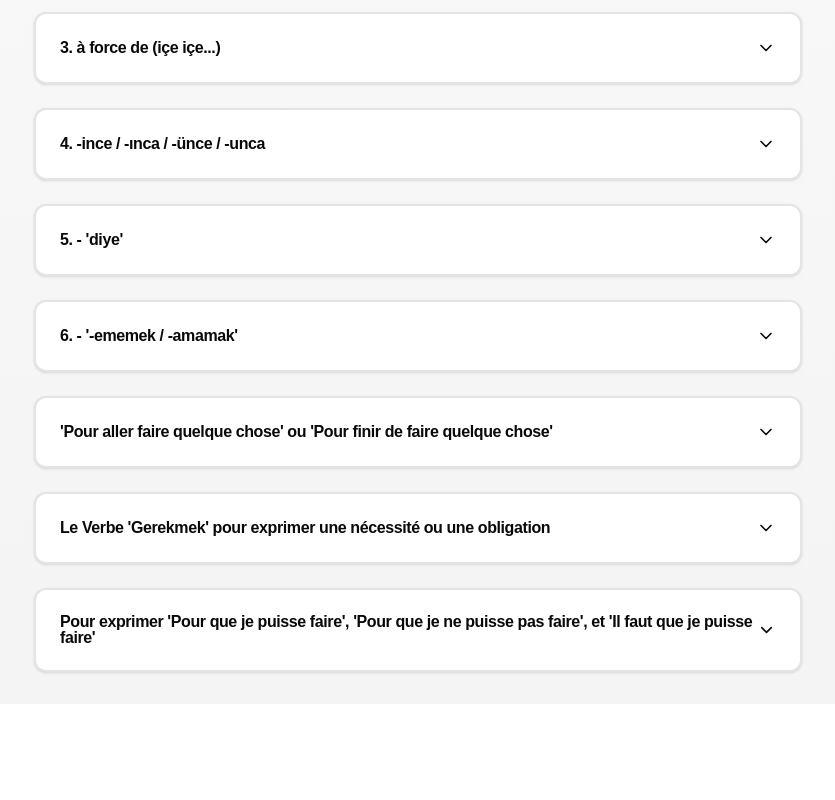
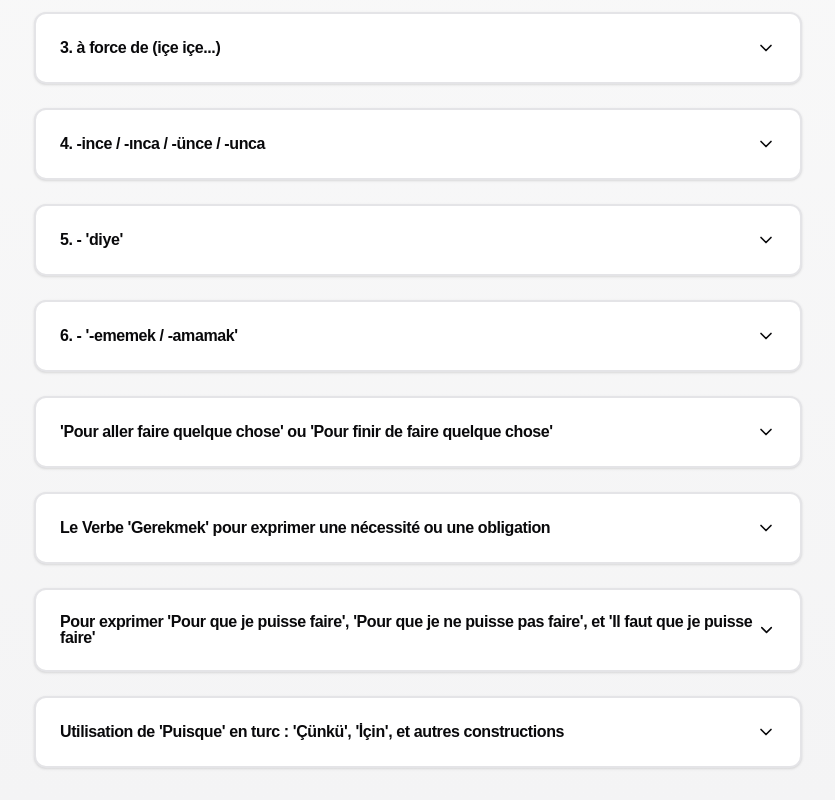
Before and after one commit to sabanyilmaz1/turkish-learning-app, a Next.js app: page /grammaire in a window 1280 px wide. Shown: the part 444-1244 px from the top of the page, without its empty margins (222-1057 px from the left). Before the commit the page ends 1148 px from the top, so only its background shows below. Built offline with nearby package versions, Linux system fonts and the light colour scheme.

Commit message:
Add detailed grammar rules for using 'Puisque' in Turkish, including examples and structures for 'çünkü', 'için', 'sebep', and 'daha önce'.

```diff
--- a/data/grammar.ts
+++ b/data/grammar.ts
@@ -407,4 +407,72 @@ export const grammarRules: GrammarRule[] = [
       },
     ],
   },
+  {
+    title:
+      "Utilisation de 'Puisque' en turc : 'Çünkü', 'İçin', et autres constructions",
+    content:
+      "En turc, l'expression de la cause avec 'Puisque' se fait de différentes manières selon le contexte de la phrase. Ce cours explique comment utiliser **'çünkü'**, **'için'**, et d'autres structures pour exprimer des causes et des résultats.\n\n" +
+      "### 1. **'Çünkü' pour exprimer une cause directe :**\n" +
+      "'Çünkü' est utilisé pour introduire directement une cause dans la phrase. Il est l'équivalent de 'puisque' ou 'parce que' en français.\n" +
+      "**Structure :**\n" +
+      "- **Cause** + **çünkü** + **Résultat**.\n\n" +
+      "**Exemple :**\n" +
+      "- **Çalışamıyorum çünkü çok yorgunum.** → Je ne peux pas travailler, puisque je suis très fatigué.\n\n" +
+      "### 2. **'İçin' pour exprimer une cause suivie d'une conséquence (but, nécessité) :**\n" +
+      "Lorsque l'on veut exprimer une cause avec un objectif ou une conséquence future, on utilise **'için'** (pour que).\n" +
+      "**Structure :**\n" +
+      "- **Cause** + **için** + **Résultat**.\n\n" +
+      "**Exemple :**\n" +
+      "- **Ali'nin verdiği cevaplar tatmin edici olmadığı için, savcı avukatını çağırdı.** → Puisque les réponses données par Ali ne sont pas satisfaisantes, le procureur a appelé son avocat.\n" +
+      "- **Bu projeyi bitirebilmemiz için, daha çok çalışmamız gerekiyor.** → Pour que nous puissions terminer ce projet, il faut que nous travaillions davantage.\n\n" +
+      "### 3. **'Sebep' pour une cause générale (plus formelle) :**\n" +
+      "Pour des formulations plus formelles ou générales, on peut utiliser **'sebep'**.\n" +
+      "**Structure :**\n" +
+      "- **Sebep** + de + cause + **daha önce** + résultat.\n\n" +
+      "**Exemple :**\n" +
+      "- **Sebep olarak çok çalışmak, önceki başarısızlığa yol açtı.** → Puisque la cause est un travail acharné, cela a conduit à un échec précédent.\n\n" +
+      "### 4. **Exemple complet avec 'Çünkü' :**\n" +
+      "Prenons la phrase suivante : **'Puisque les réponses que Ali a données ne sont pas satisfaisantes, le procureur a appelé son avocat.'**\n" +
+      "En turc, la traduction correcte serait :\n" +
+      "**Ali'nin verdiği cevaplar tatmin edici olmadığı için, savcı avukatını çağırdı.**\n\n" +
+      "### Analyse :\n" +
+      "1. **Cause** : **Ali'nin verdiği cevaplar tatmin edici değil** (Les réponses données par Ali ne sont pas satisfaisantes).\n" +
+      "2. **'İçin'** : Cette structure relie la cause au résultat. 'İçin' est plus approprié ici pour indiquer une cause suivie d'une conséquence ou d'une action.\n" +
+      "3. **Résultat** : **Savcı avukatını çağırdı** (Le procureur a appelé son avocat).\n\n" +
+      "### 5. **Utilisation de 'Daha önce' pour une cause antérieure :**\n" +
+      "'Daha önce' est utilisé pour exprimer une cause qui s'est produite dans le passé, et justifie une action dans le présent.\n" +
+      "**Structure :**\n" +
+      "- **Daha önce** + action qui justifie.\n\n" +
+      "**Exemple :**\n" +
+      "- **Daha önce çok çalıştım, bu yüzden başarı elde ettim.** → Puisque j'ai travaillé dur auparavant, j'ai réussi.\n\n",
+    examples: [
+      {
+        turkish: "Çalışamıyorum çünkü çok yorgunum.",
+        french:
+          "Je ne peux pas travailler, puisque je suis très fatigué. (Utilisation de 'çünkü' pour exprimer une cause directe et immédiate.)",
+      },
+      {
+        turkish:
+          "Ali'nin verdiği cevaplar tatmin edici olmadığı için, savcı avukatını çağırdı.",
+        french:
+          "Puisque les réponses que Ali a données ne sont pas satisfaisantes, le procureur a appelé son avocat. (Utilisation de 'için' pour exprimer une cause suivie d'une conséquence (objectif))",
+      },
+      {
+        turkish:
+          "Bu projeyi bitirebilmemiz için, daha çok çalışmamız gerekiyor.",
+        french:
+          "Pour que nous puissions terminer ce projet, il faut que nous travaillions davantage. (Utilisation de 'için' pour exprimer un objectif ou une nécessité de la cause.)",
+      },
+      {
+        turkish: "Sebep olarak çok çalışmak, önceki başarısızlığa yol açtı.",
+        french:
+          "Puisque la cause est un travail acharné, cela a conduit à un échec précédent. (Utilisation de 'sebep' pour une formulation plus formelle et générale.)",
+      },
+      {
+        turkish: "Daha önce çok çalıştım, bu yüzden başarı elde ettim.",
+        french:
+          "Puisque j'ai travaillé dur auparavant, j'ai réussi. (Utilisation de 'daha önce' pour justifier une action présente par une cause passée.)",
+      },
+    ],
+  },
 ];
```
